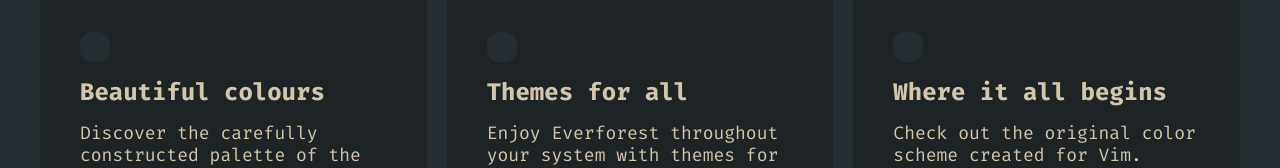
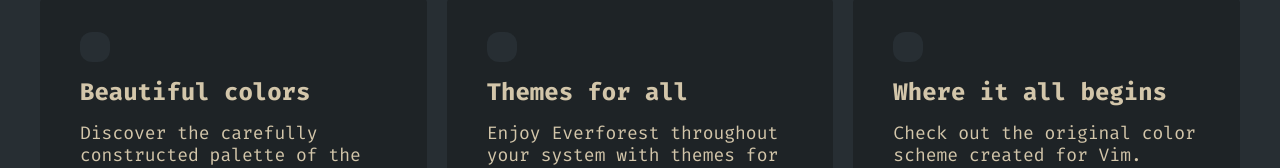
Before and after one commit to SirEthanator/Everforest-Web, a Next.js app: page / in a window 1280 px wide. Shown: the part 848-1016 px from the top of the page. Built offline with nearby package versions, Linux system fonts and the light colour scheme; a web font is replaced by a local one.

Commit message:
Home: Change spelling on a card

```diff
--- a/app/page.tsx
+++ b/app/page.tsx
@@ -25,7 +25,7 @@ export default function Page() {
       <div className='homeCards'>
         <Card
           icon='nf-md-palette_swatch_variant'
-          title='Beautiful colours'
+          title='Beautiful colors'
           desc='Discover the carefully constructed palette of the Everforest color scheme.'
           link='/palette'
           linkText='Palette'
```
